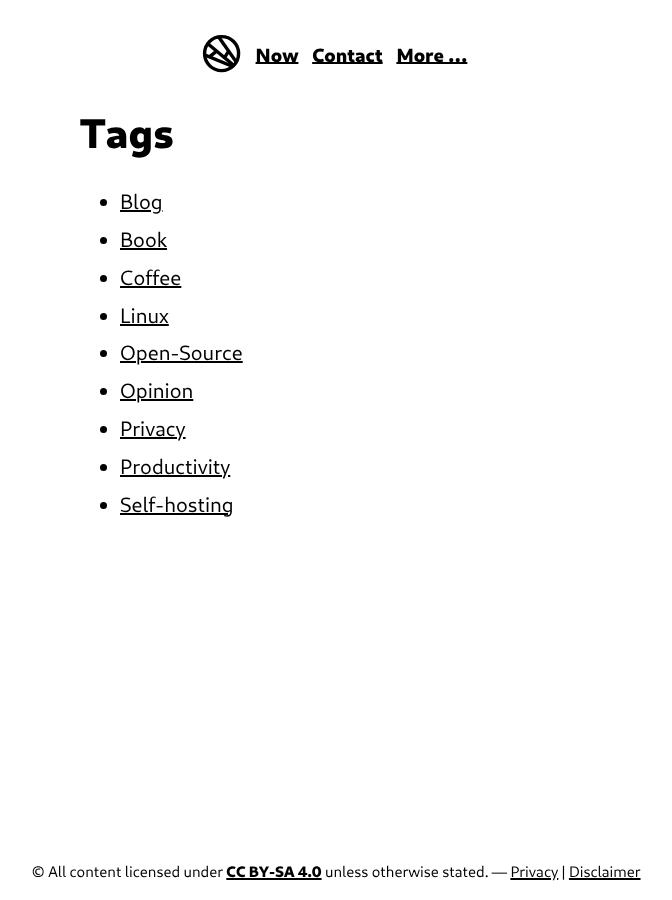
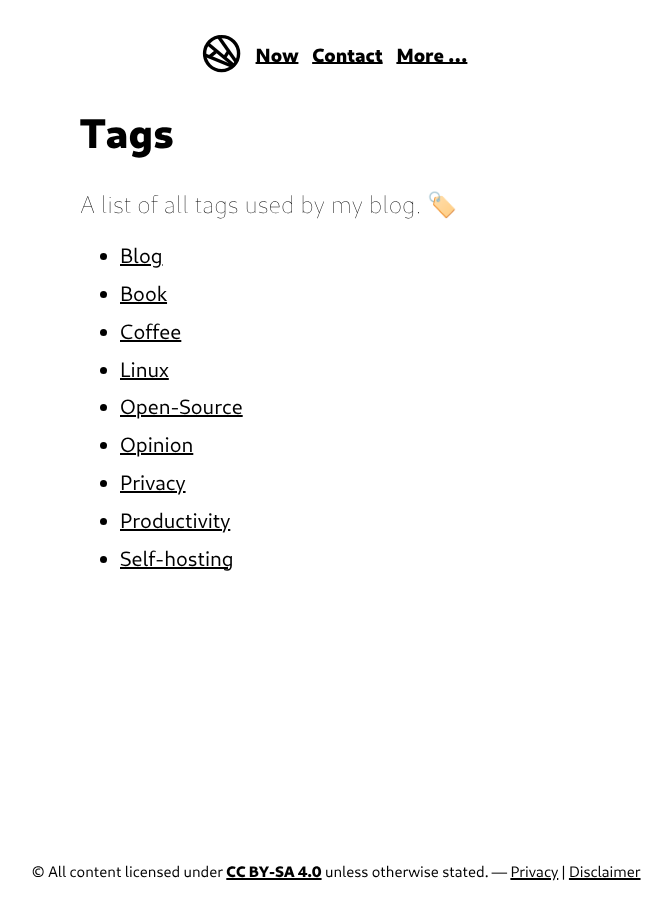
Before and after one commit to konstantintutsch/website, a Jekyll site: the page built from tags/index.html, in a window 1280 px wide. Shown: the whole page, without its empty margins (304-976 px from the left). Built offline with Jekyll 4.4.1, drawn with Linux system fonts in a browser that asks for light colours.

Commit message:
Add description to Tags

```diff
--- a/tags/index.html
+++ b/tags/index.html
@@ -6,6 +6,8 @@ description: All tags of Konstantin Tutsch's blog.
 
 {% include heading.html level=2 text=page.title %}
 
+<p class="description">A list of all tags used by my blog. 🏷️</p>
+
 <article>
     <ul>
     {% for tag in site.tags %}
```
